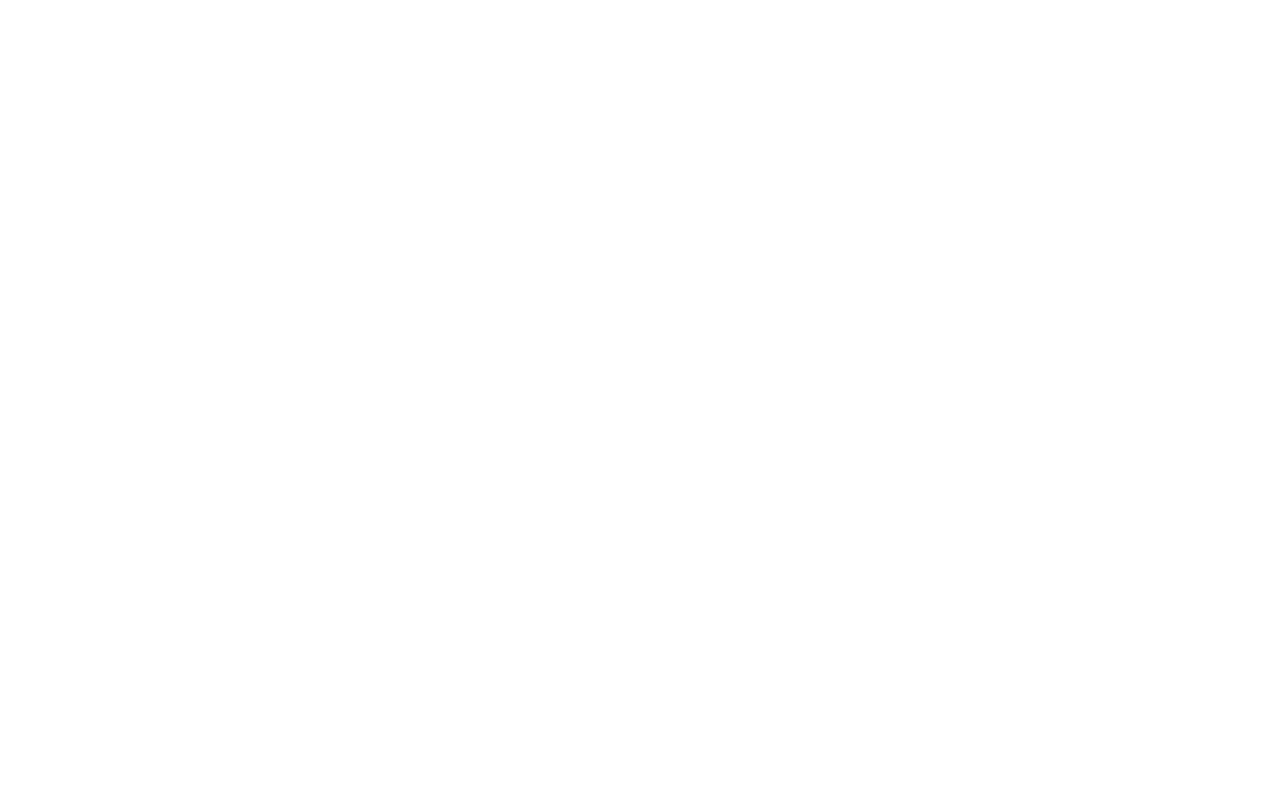
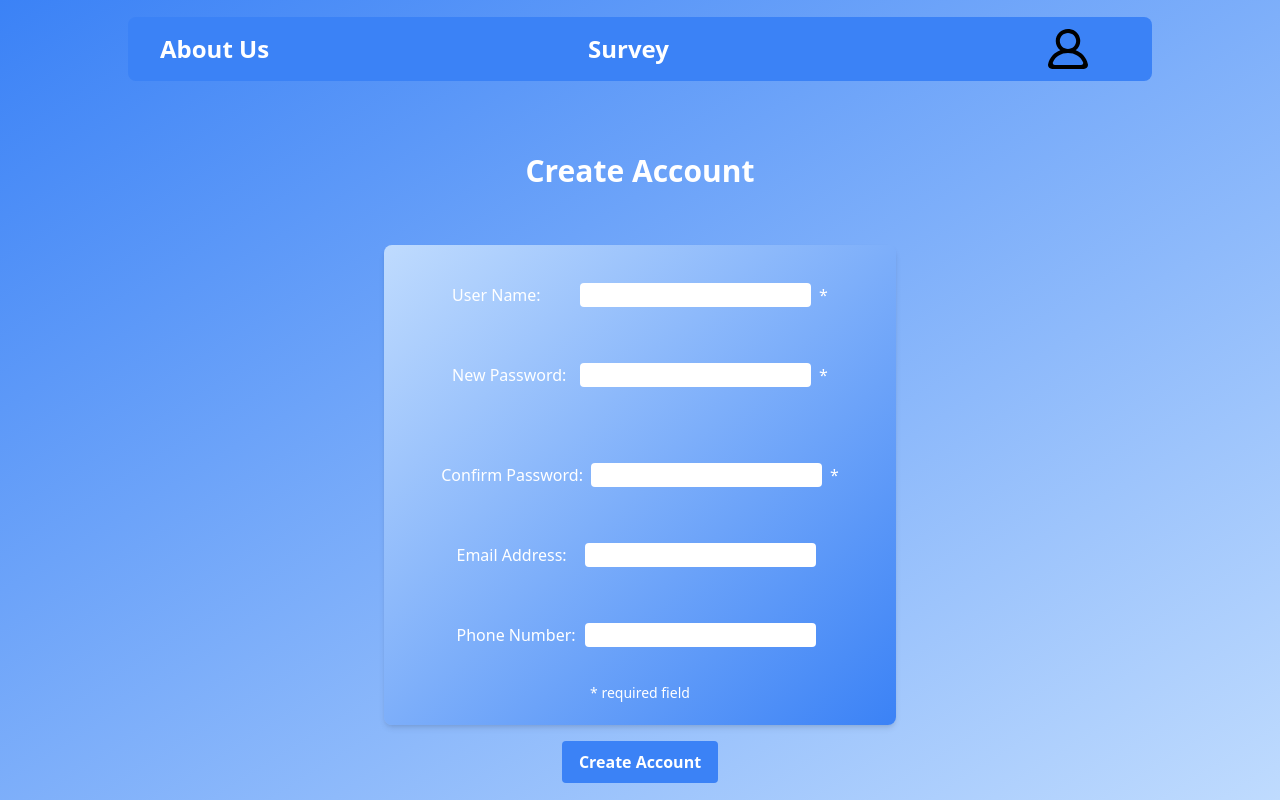
Before and after one commit to KokonutGamer/bigger-shape, a React (Vite) app in the folder bigger-shape-web/: page /signup in a window 1280 px wide. Before the commit this address had no page. Built offline with nearby package versions, Linux system fonts and the light colour scheme.

Commit message:
homepage and signup now is more reactive to dif size screens, also passwords are hidden, added nav bar

```diff
--- a/bigger-shape-web/src/CreateAccountPage.tsx
+++ b/bigger-shape-web/src/CreateAccountPage.tsx
@@ -1,6 +1,7 @@
 import InputField from "./components/InputField";
 import ErrorMessage from "./components/ErrorMessage";
 import { useEffect, useState } from "react";
+import NavBar from "./components/NavBar";
 
 function CreateAccountPage() {
     const [isValidInput, setIsValidInput] = useState({
@@ -35,11 +36,12 @@
                 {`
                     body {
                         background-image: linear-gradient(to top left, #bfdbfe, #3b82f6);
-                    }
-                    `}
+                        }
+                        `}
             </style>
             <div className="flex flex-col items-center justify-center h-[100vh] w-[100vw]">
-                <h1 className="text-3xl font-bold mb-4">Create Account</h1>
+                <NavBar />
+                <h1 className="text-white text-3xl font-bold mb-4 mt-[9vh] mb-[7vh]">Create Account</h1>
                 <div className="flex flex-col items-center justify-center w-[40vw] h-[60vh] bg-gradient-to-br from-blue-200 to-blue-500
                 rounded-lg
                 text-black
@@ -49,11 +51,11 @@
                     <ErrorMessage message="Must be between 3 and 20 characters" hidden={isValidLength.userName} />
 
 
-                    <InputField type="text" id="password" label="New Password:" requiredField={true} regex={/^(?=.*[a-z])(?=.*[A-Z])(?=.*\d)(?=.*[\W_]).+$/} setIsValidInput={setIsValidInput} sizeRange={{ min: 8, max: 20 }} setIsValidLength={setIsValidLength} setCurrentValue={setPassword} />
+                    <InputField type="password" id="password" label="New Password:" requiredField={true} regex={/^(?=.*[a-z])(?=.*[A-Z])(?=.*\d)(?=.*[\W_]).+$/} setIsValidInput={setIsValidInput} sizeRange={{ min: 8, max: 20 }} setIsValidLength={setIsValidLength} setCurrentValue={setPassword} />
                     <ErrorMessage message="Password must contain at least one uppercase letter, one lowercase letter, one number, and one special character." hidden={isValidInput.password} />
                     <ErrorMessage message="Must be between 8 and 20 characters" hidden={isValidLength.password} />
 
-                    <InputField type="text" id="passwordConfirm" label="Confirm Password:" requiredField={true} setIsValidInput={setIsValidInput} setCurrentValue={setConfirmPassword} />
+                    <InputField type="password" id="passwordConfirm" label="Confirm Password:" requiredField={true} setIsValidInput={setIsValidInput} setCurrentValue={setConfirmPassword} />
                     <ErrorMessage message="Must match password" hidden={isValidInput.confirmPassword} />
                     <ErrorMessage message="Placeholder" hidden={true} />
 
@@ -65,8 +67,10 @@
                     <InputField type="text" id="phoneNumber" label="Phone Number:" requiredField={false} regex={/^(\+\d{1,2}\s?)?\(?\d{3}\)?[\s.-]?\d{3}[\s.-]?\d{4}$/} setIsValidInput={setIsValidInput} />
                     <ErrorMessage message="Must be a valid phone number: 123-456-7890" hidden={isValidInput.phoneNumber} />
 
-                    <button className="bg-blue-500 hover:bg-blue-700 text-white font-bold py-2 px-4 rounded mt-[2vh]">Create Account</button>
+                    <p className="text-white text-sm text-center mt-[2vh]">* required field</p>
+
                 </div>
+                <button className="bg-blue-500 hover:bg-blue-700 text-white font-bold py-2 px-4 rounded mt-[2vh]">Create Account</button>
             </div>
         </>
     );
--- a/bigger-shape-web/src/HomePage.tsx
+++ b/bigger-shape-web/src/HomePage.tsx
@@ -1,11 +1,11 @@
 import NavBar from "./components/NavBar";
-function HomePage(){
-    const boxStyle ='border-4 border-blue-500 w-[40vw] h-[60vh] rounded-lg p-[2vh] flex justify-center items-center flex-col';
+function HomePage() {
+    const boxStyle = 'border-4 border-blue-500 w-[40vw] h-[60vh] rounded-lg p-[2vh] flex justify-center items-center flex-col ';
     return (
         <>
             <style>
                 {
-                `
+                    `
                     body {
                         background-color: #bfdbfe;
                         height: 100vh;
@@ -24,7 +24,7 @@
                 }
             </style>
             <div className="flex flex-col items-center justify-center w-[100vw] h-[100vh]">
-                <NavBar/>
+                <NavBar />
                 <p className="text-5xl font-bold text-center mt-[10vh] text-black">Welcome to SHAPE</p>
                 <p className="text-center mt-[1vh] mb-[5vh] text-black">Seattle Homeless Aid & Prevention Effort
                 </p>
@@ -35,7 +35,7 @@
                             homelessness in 2024. This figure has increased compared to 2022. Our site aims to act as an early warning sign for individuals who may be
                             at risk in the future, as well as providing resources for those
                             currently at risk. The process is simple:
-                             {/* addstats */}
+                            {/* addstats */}
                         </p>
                         <div className="flex items-center justify-between mt-[2vh] w-[100%] h-[60%]">
                             <div className="w-[25%] h-[40%]">
@@ -53,15 +53,19 @@
 
                         </div>
                     </div>
-                    <div className={`${boxStyle} flex items-center justify-center overflow-hidden`}>
+                    {/* <div className={`${boxStyle} overflow-hidden`}>
                         <a href="https://www.seattletimes.com/seattle-news/homeless/why-are-people-in-seattle-homeless/">
                             <img
-                            src="/homeless-census-visual.jpg"
-                            alt="Homeless Causes"
-                            className="max-w-full max-h-[80vh] object-contain rounded-lg"
+                                src="/homeless-census-visual.jpg"
+                                alt="Homeless Causes"
+                                className="max-w-full max-h-full w-auto h-auto object-contain rounded-lg"
                             />
                         </a>
+                    </div> */}
+                    <div className="w-[40vw] h-[60vh] max-w-md  border-4 border-blue-500  rounded-lg p-[2vh] overflow-hidden flex justify-center items-center flex-col">
+                        <img src="/homeless-census-visual.jpg" alt="Example" className="max-w-full max-h-full object-contain" />
                     </div>
+
 
 
                 </div>
--- a/bigger-shape-web/src/components/InputField.tsx
+++ b/bigger-shape-web/src/components/InputField.tsx
@@ -36,13 +36,14 @@
   // console.log(type, id, label, options);
   switch (type) {
     case 'text':
+    case 'password':
       return (
         <div className="flex mt-[2vh]">
           <label htmlFor={id} className="pr-[1vh] text-white min-w-[10vw]">{label}</label>
           <input type={type} id={id} name={id} className="bg-white rounded text-center" required={requiredField} onChange={(e) => {
             checkInput(e);
             updateCurrentValue(e);
-          }}></input>
+          }}></input><p><span className="ml-2 text-white">{requiredField ? "*" : " "}</span></p>
           <br></br>
         </div >
       );
--- a/bigger-shape-web/src/components/NavBar.tsx
+++ b/bigger-shape-web/src/components/NavBar.tsx
@@ -2,11 +2,11 @@
 function NavBar() {
     return (
         <>
-        <div className="flex items-center justify-between bg-blue-500 h-[8vh] w-[80vw] p-[4vh] rounded-lg">
-            <a href="../Survey"><div className="text-2xl font-bold text-white w-[10vw]">About Us</div></a>
-            <a href="../Survey"><div className="text-2xl font-bold text-white w-[10vw]">Survey</div></a>
-            <img src="/profileLogo.svg" alt="Profile" className="w-[5vw] h-[5vh] m-[2.5vh] " />
-        </div>
+            <div className="flex items-center justify-between bg-blue-500 h-[8vh] w-[80vw] p-[4vh] rounded-lg">
+                <a href="../AboutUs"><div className="text-2xl font-bold text-white w-[10vw]">About Us</div></a>
+                <a href="../Survey"><div className="text-2xl font-bold text-white w-[10vw]">Survey</div></a>
+                <a href="../Dashboard"><img src="/profileLogo.svg" alt="Profile" className="w-[5vw] h-[5vh] m-[2.5vh] " /></a>
+            </div>
         </>
     );
 }
--- a/bigger-shape-web/src/main.tsx
+++ b/bigger-shape-web/src/main.tsx
@@ -16,8 +16,8 @@
         {/* <Route path="/" element={<App />} /> */}
         <Route path="/login" element={<LoginPage />} />
         <Route path="/Survey" element={<SurveyPage />} />
-        <Route path="/" element={<HomePage  />} />
-        <Route path="/CreateAccount" element={<CreateAccountPage />} />
+        <Route path="/" element={<HomePage />} />
+        <Route path="/signup" element={<CreateAccountPage />} />
       </Routes>
     </BrowserRouter>
   </React.StrictMode>
```
Also changed, not shown: 1 other file (tests, documents, lock files or other folders).
